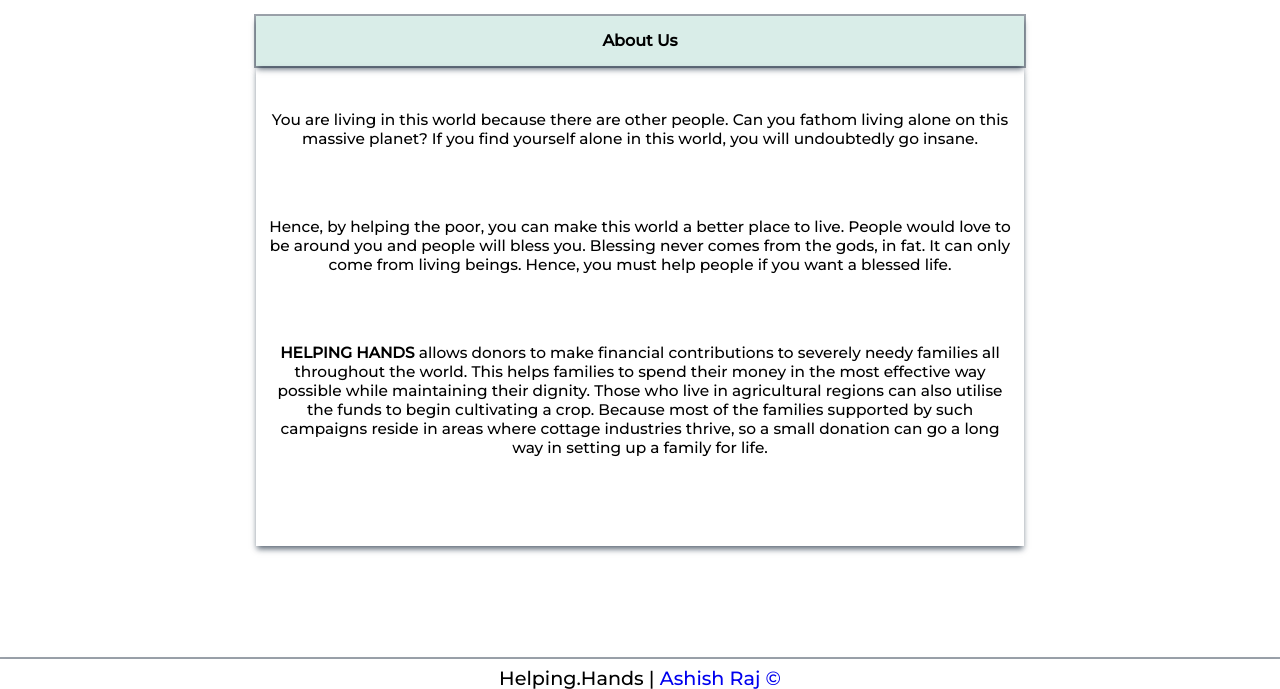
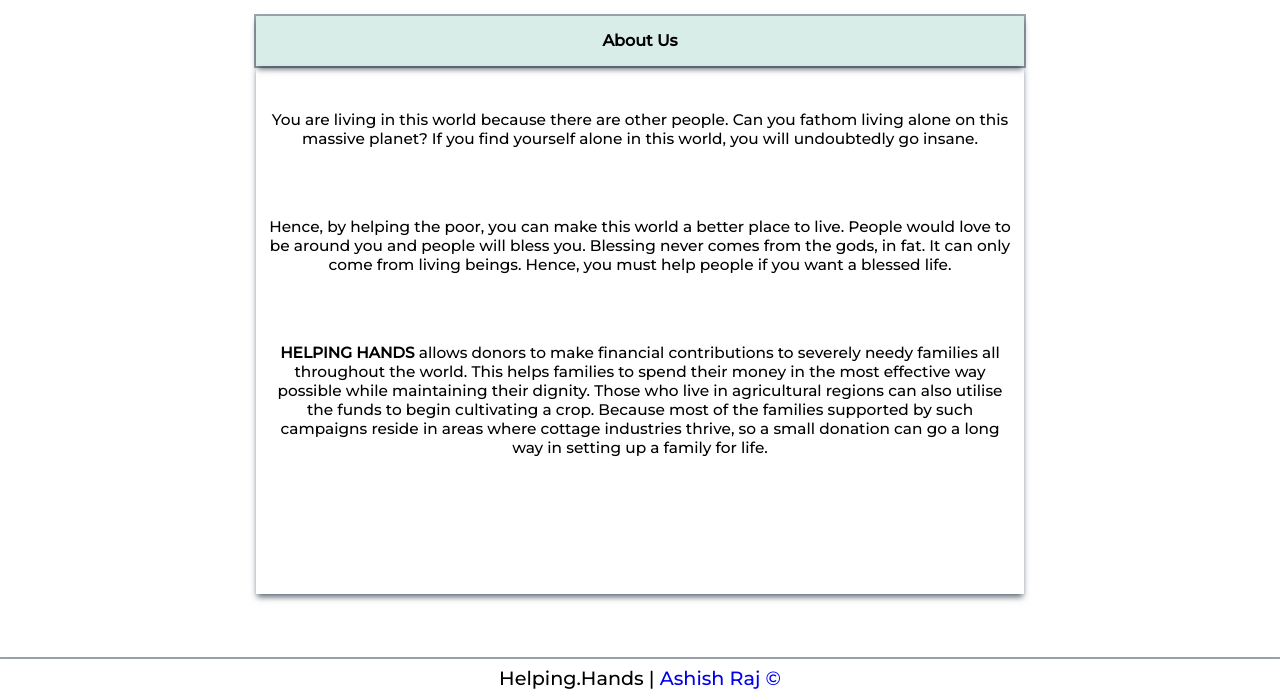
Before and after one commit to ashishraj-dev/TSF---Payment-Gateway-Integration, a plain HTML site: page about.html in a window 1280 px wide. Shown: the part 111-800 px from the top of the page. Drawn offline with Linux system fonts and the light colour scheme.

Commit message:
fixed height issue

```diff
--- a/style.css
+++ b/style.css
@@ -157,7 +157,7 @@ button {
   text-align: center;
   margin: auto;
   width: 60vw;
-  height: 60vh;
+  height: 66vh;
   font-size: 1.2vw;
   transition: 0.3s;
 }
```
